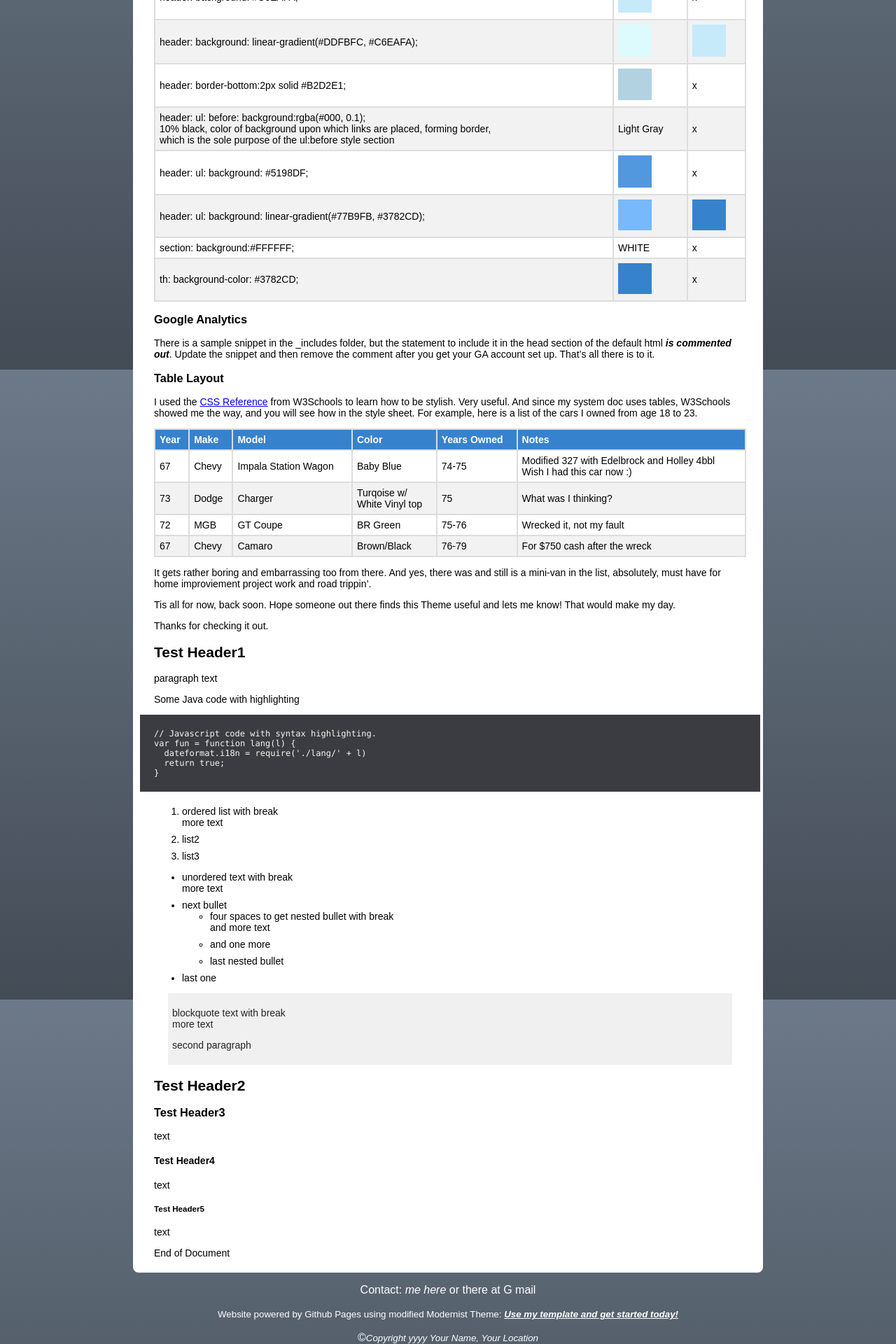
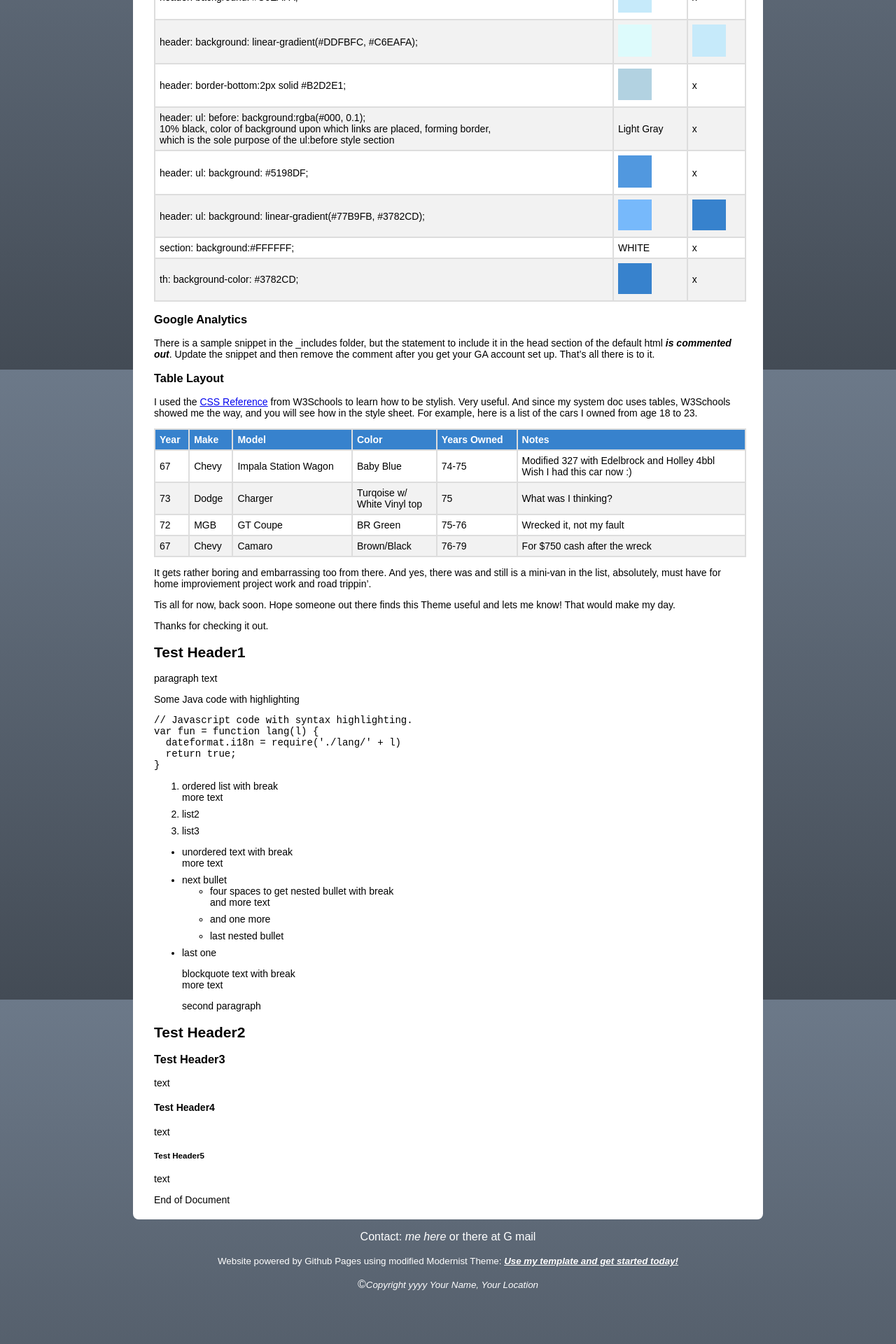
Before and after one commit to TR-Systems/modernist, a Jekyll site: the page built from README.md, in a window 1280 px wide. Shown: the part 1272-3192 px from the top of the page at 70% size. Built offline with Jekyll 4.4.1, drawn with Linux system fonts in a browser that asks for light colours; our own code applies the rules of GitHub Pages for plain Markdown files; after the commit the page ends 3116 px from its top, so only the background shows below that.

Commit message:
Update modernist.scss remove blockquote, code, pre

```diff
--- a/_sass/modernist.scss
+++ b/_sass/modernist.scss
@@ -180,41 +180,6 @@ tr:nth-child(even){background-color: #f2f2f2;}
 
 tr:hover {background-color: #ddd;}
 
-blockquote {
-  margin: 2px 20px 2px 20px;
-  padding:6px 6px 6px 6px;
-  background:#ccc;
-  background:rgba(#000, 0.06);
-  color:#222;
-}
-
-img {
-  max-width:100%;
-}
-
-code, pre {
-  font-family:Monaco, Bitstream Vera Sans Mono, Lucida Console, Terminal;
-  color:#333;
-  font-size:12px;
-  overflow-x:auto;
-}
-
-pre {
-  padding:20px;
-  background: #3A3C42;
-  color:#f8f8f2;
-  margin:0 -20px 20px;
-
-  code {
-    color:#f8f8f2;
-  }
-
-  li & {
-    margin-left:-60px;
-    padding-left:60px;
-  }
-}
-
 dt {
   color:#222;
   font-weight:700;
```
